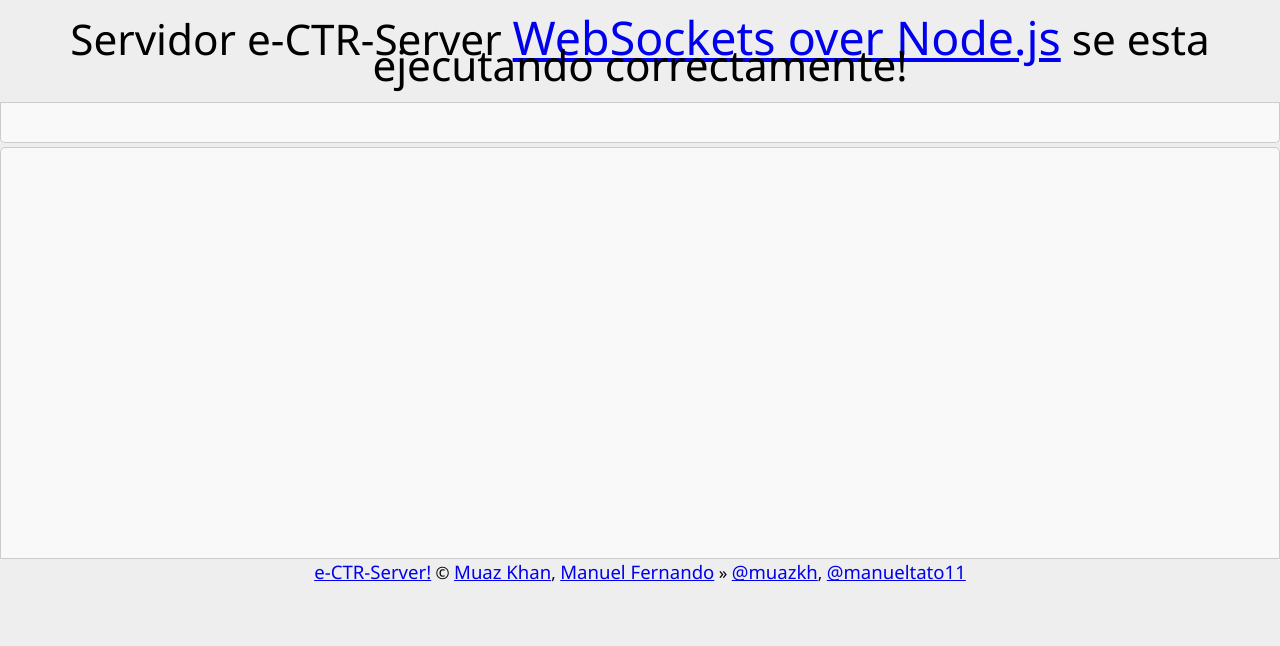
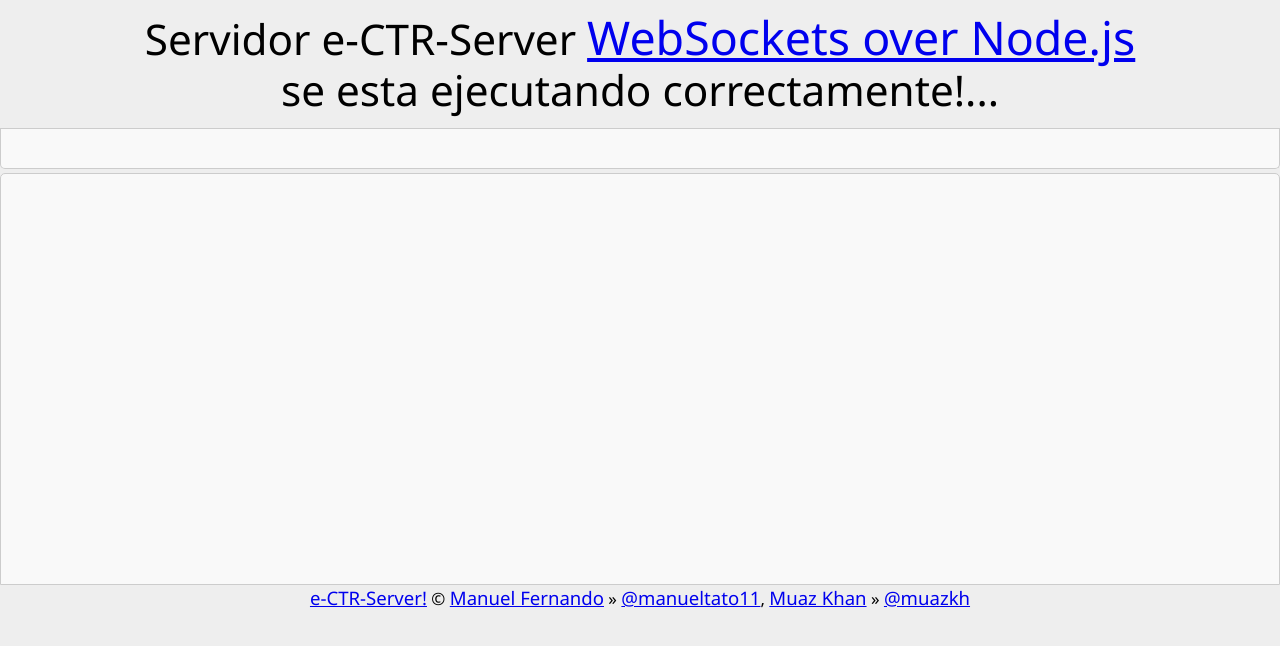
Before and after one commit to manueltato11/e-CTR-server, a website: page public/index.html in a window 1280 px wide. Drawn offline with Linux system fonts and the light colour scheme.

Commit message:
+ index.html

```diff
--- a/public/index.html
+++ b/public/index.html
@@ -10,7 +10,7 @@
 
 <title>e-CTR-Server - WebSockets over Node.js Corriendo!</title>
 
-<h1 style="border-bottom: 1px solid #CCCCCC; display: block; font-size: 2em; margin-bottom: 0em; padding: .6em 0; text-align: center;">Servidor e-CTR-Server <a href="https://github.com/manueltato11/e-CTR-server" target="_blank">WebSockets over Node.js</a> se esta ejecutando correctamente!</h1>
+<h1 style="border-bottom: 1px solid #CCCCCC; display: block; font-size: 2em; margin-bottom: 0em; padding: .6em 0; text-align: center;">Servidor e-CTR-Server <a href="https://github.com/manueltato11/e-CTR-server" target="_blank">WebSockets over Node.js</a><br><br>se esta ejecutando correctamente!...</h1>
 
 <style>
     * {
@@ -142,6 +142,6 @@
         input.focus();
     }
 </script>
-<footer style="font-size: .8em; text-align: center;"> <a href="https://github.com/manueltato11/e-CTR-server" target="_blank">e-CTR-Server!</a> © <a href="https://plus.google.com/100325991024054712503" rel="author" target="_blank">Muaz Khan</a>, <a href="https://github.com/manueltato11" target="_blank">Manuel Fernando</a> »
-    <a href="http://twitter.com/muazkh" target="_blank" title="Síguenos en Twitter">@muazkh</a>, <a href="http://twitter.com/manueltato11" target="_blank" title="Síguenos en Twitter">@manueltato11</a>
+<footer style="font-size: .8em; text-align: center;"> <a href="https://github.com/manueltato11/e-CTR-server" target="_blank">e-CTR-Server!</a> © <a href="https://github.com/manueltato11" target="_blank">Manuel Fernando</a> »
+    <a href="http://twitter.com/manueltato11" target="_blank" title="Síguenos en Twitter">@manueltato11</a>, <a href="https://plus.google.com/100325991024054712503" rel="author" target="_blank">Muaz Khan</a> » <a href="http://twitter.com/muazkh" target="_blank" title="Síguenos en Twitter">@muazkh</a>
 </footer>
```
